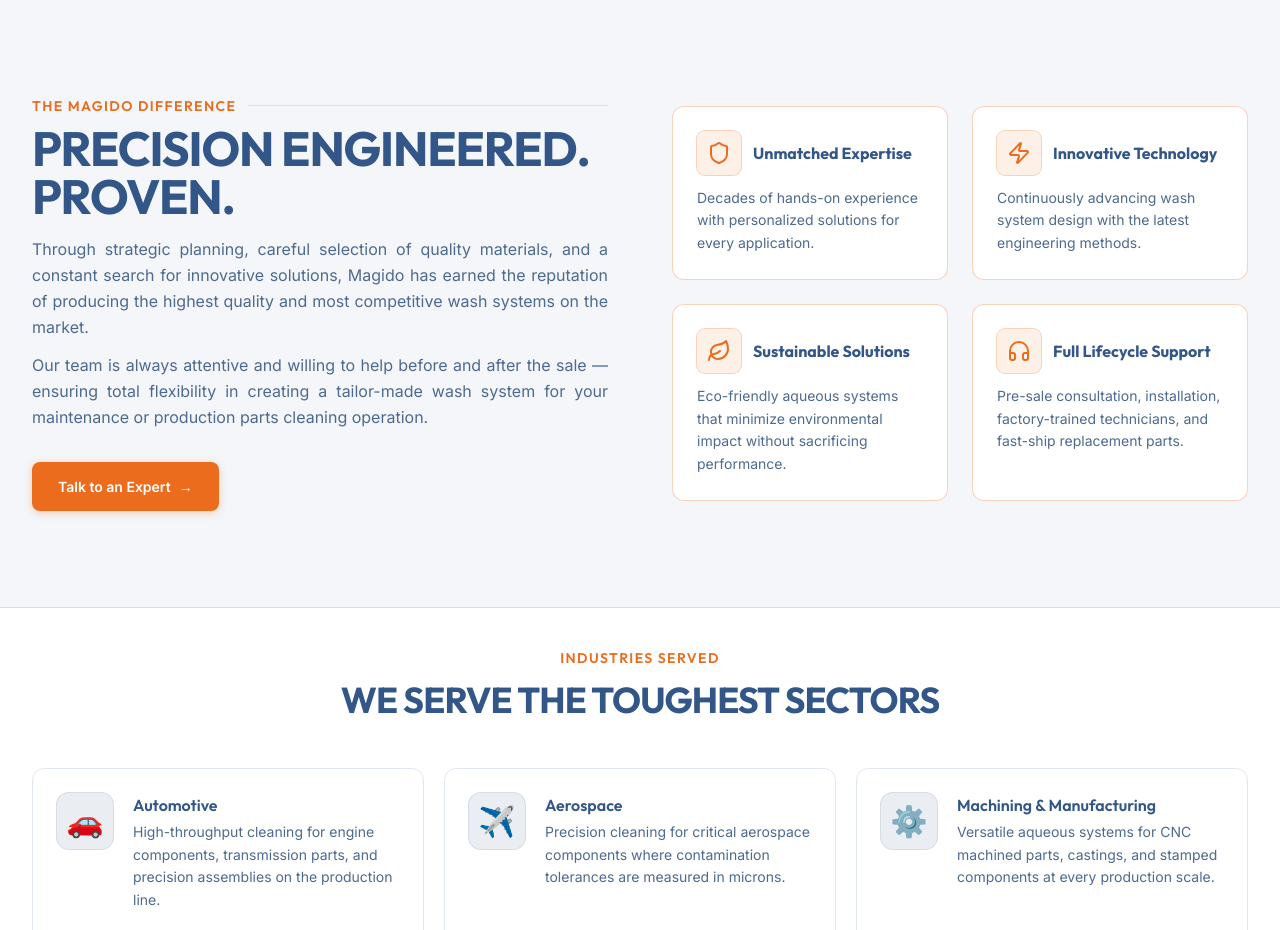
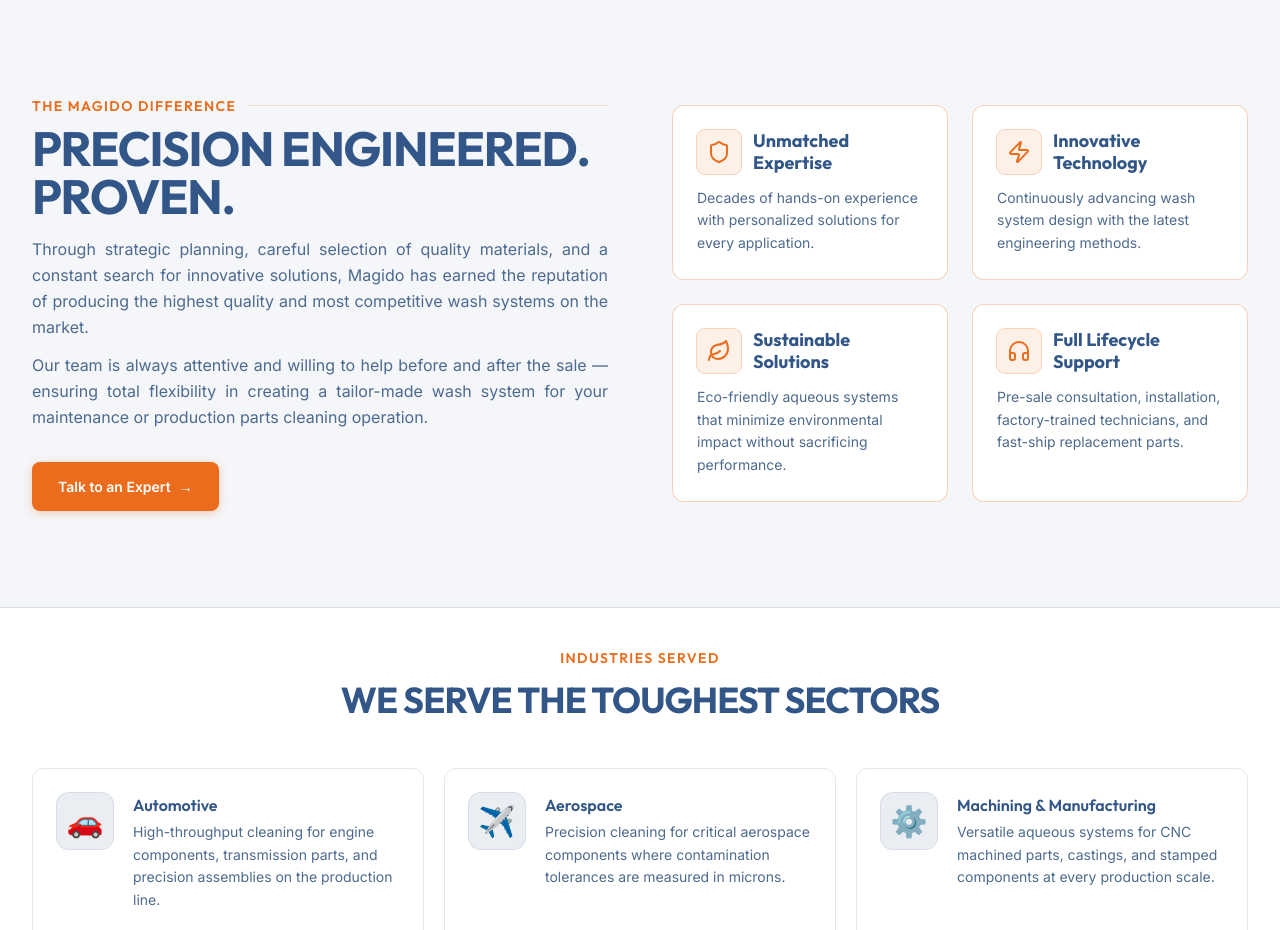
Before and after one commit to JasonBee99/MagidoUSA, a Next.js app: page / in a window 1280 px wide. Shown: the part 2500-3430 px from the top of the page. Built offline with nearby package versions, Linux system fonts and the light colour scheme.

Commit message:
Phase 23: WhyCard titles text-lg to fill card width

```diff
--- a/src/app/page.tsx
+++ b/src/app/page.tsx
@@ -422,7 +422,7 @@ function WhyCard({
         <div className="flex h-11 w-11 flex-shrink-0 items-center justify-center rounded-lg bg-magido-orange/10 text-magido-orange ring-1 ring-magido-orange/30">
           {icon}
         </div>
-        <h3 className="font-display text-base font-bold text-[var(--color-text)]">
+        <h3 className="font-display text-lg font-bold leading-tight text-[var(--color-text)]">
           {title}
         </h3>
       </div>
```
